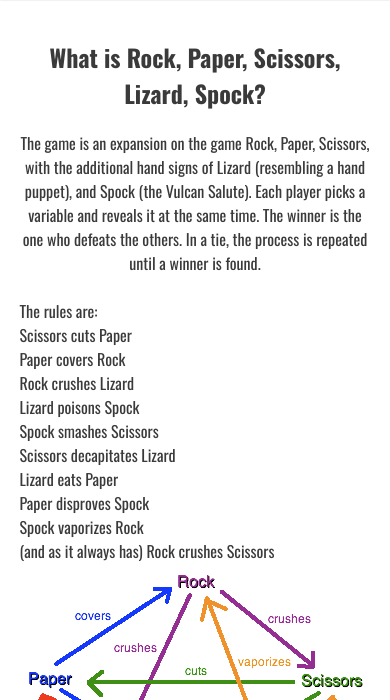
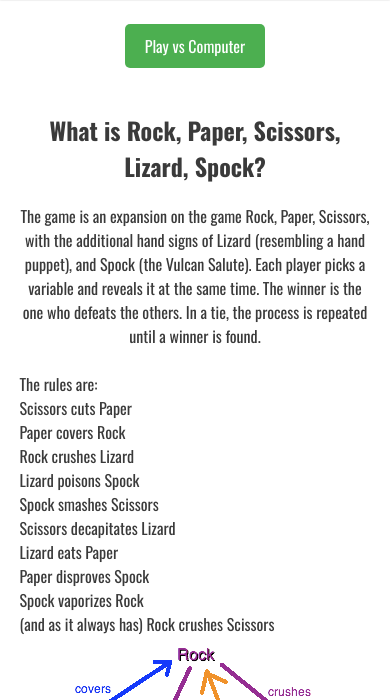
Before and after one commit to GabeColetta24/Rock-Paper-Scissors-Lizard-Spock, a plain HTML site: page index.html in a window 390 px wide. Shown: the part 144-844 px from the top of the page. Drawn offline with nearby package versions, Linux system fonts and the light colour scheme.

Commit message:
Added media queries to move main content down on smaller devices

```diff
--- a/assets/css/style.css
+++ b/assets/css/style.css
@@ -180,6 +180,23 @@ h2 {
     font-weight: bold;
 }
 
+/* Media query: small tablets and phone screens (640px and below) */
+@media screen and (max-width: 640px){
+    /* Main content */
+    main {
+        /* Push main content down to accomadate larger header */
+        margin-top: 90px;
+    }
+}
+
+/* Media query: very small devices (405px and below) */
+@media screen and (max-width: 405px) {
+    /* Main content */
+    main {
+        margin-top: 120px; /* Push main content down by 120px */
+    }
+}
+
 /* Media query: tablets and larger (768px and up) */
 @media screen and (min-width: 768px) {
 
@@ -192,7 +209,7 @@ h2 {
 
     /* Main content */
     main {
-        /* Push main content down to accomadate larger header */
+        /* Push main content down by 77px */
         margin-top: 77px;
     }
 }
```
Also changed, not shown: 1 other file.
